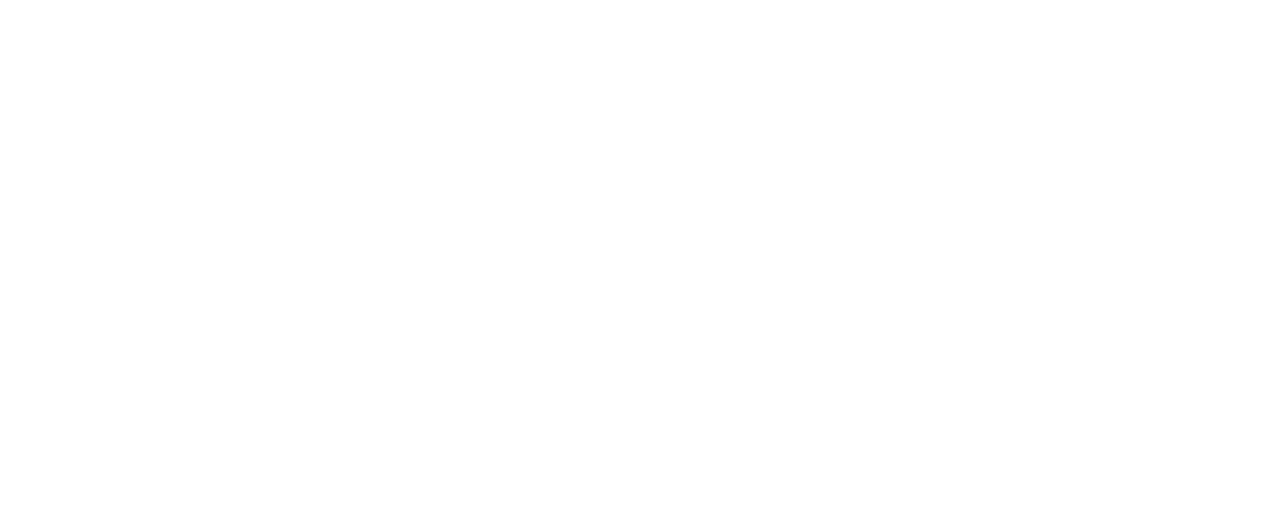
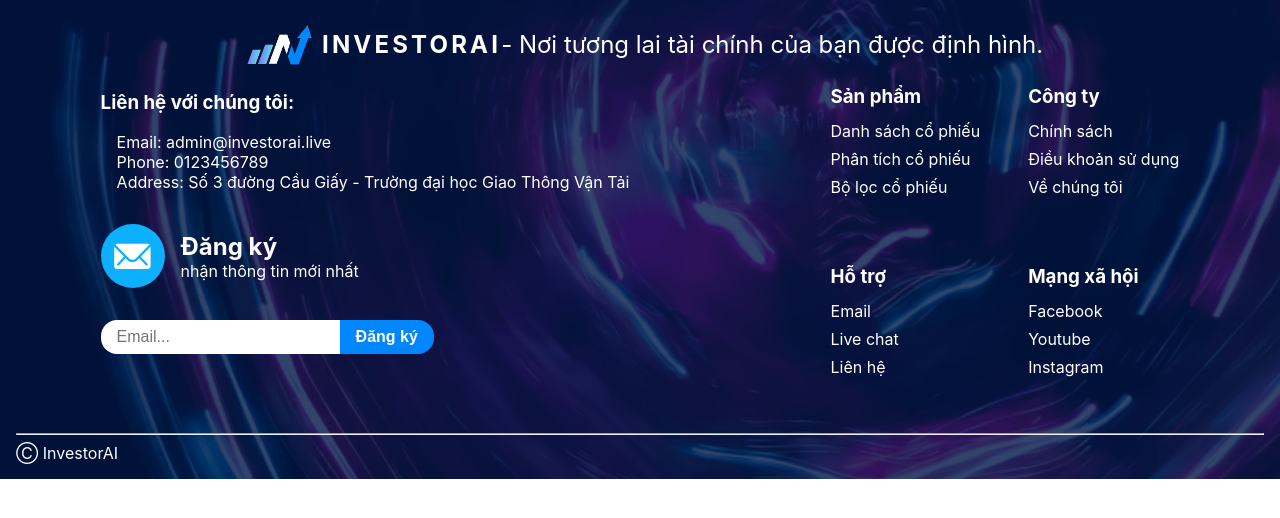
Before and after one commit to ltdungg/Investor-AI-Website, a React (Create React App) app in the folder frontend/: page / in a window 1280 px wide. Shown: the top 518 px of the page. Built offline with nearby package versions, Linux system fonts and the light colour scheme.

Commit message:
add: component  footer

```diff
--- a/frontend/src/App.js
+++ b/frontend/src/App.js
@@ -1,9 +1,11 @@
+import Footer from "./components/footer/Footer";
+
 function App() {
-  return (
-    <div className="App">
-
-    </div>
-  );
+    return (
+        <div className="App">
+            <Footer />
+        </div>
+    );
 }
 
 export default App;
--- /dev/null
+++ b/frontend/src/components/LogoItem/LogoItem.jsx
@@ -0,0 +1,13 @@
+import logo from "../../assets/icons/Logo.png";
+import LogoStyle from "./LogoItem.module.scss";
+
+function LogoItem(props) {
+    return (
+        <div className={`${LogoStyle.LogoItem} ${props.className}`}>
+            <img src={logo} alt="logo" />
+            INVESTORAI
+        </div>
+    );
+}
+
+export default LogoItem;
--- /dev/null
+++ b/frontend/src/components/LogoItem/LogoItem.module.scss
@@ -0,0 +1,16 @@
+@import "./../../styles/variable";
+@import "./../../styles/mixin";
+
+.LogoItem {
+  @include flex (center, center);
+  width: fit-content;
+  height: 2rem;
+  font-size: 1rem;
+  font-weight: bold;
+  color: $black;
+  letter-spacing: 0.2rem;
+
+  img {
+    height: 100%;
+  }
+}
--- /dev/null
+++ b/frontend/src/components/footer/Footer.jsx
@@ -0,0 +1,82 @@
+import LogoItem from "../LogoItem/LogoItem";
+import "./Footer.scss";
+
+import { IoIosMail } from "react-icons/io";
+function Footer() {
+    return (
+        <footer className="footer">
+            <div className="background"></div>
+            <div className="content">
+                <header>
+                    <LogoItem className="Logo" />
+                    <div>- Nơi tương lai tài chính của bạn được định hình.</div>
+                </header>
+                <section>
+                    <div className="left-side">
+                        <div className="contact">
+                            <h3>Liên hệ với chúng tôi:</h3>
+                            <div className="infor">
+                                <div>Email: admin@investorai.live</div>
+                                <div>Phone: 0123456789</div>
+                                <div>
+                                    Address: Số 3 đường Cầu Giấy - Trường đại
+                                    học Giao Thông Vận Tải
+                                </div>
+                            </div>
+                        </div>
+                        <div className="subcribe">
+                            <label htmlFor="sub">
+                                <div className="mail-icon">
+                                    <IoIosMail />
+                                </div>
+                                <div className="title">
+                                    <h3>Đăng ký</h3>
+                                    <p>nhận thông tin mới nhất</p>
+                                </div>
+                            </label>
+                            <form action="">
+                                <input
+                                    type="text"
+                                    name="subcribe"
+                                    id="sub"
+                                    placeholder="Email..."
+                                />
+                                <button type="submit">Đăng ký</button>
+                            </form>
+                        </div>
+                    </div>
+                    <div className="right-side">
+                        <div className="item">
+                            <h3>Sản phẩm</h3>
+                            <a href="./">Danh sách cổ phiếu</a>
+                            <a href="./">Phân tích cổ phiếu</a>
+                            <a href="./">Bộ lọc cổ phiếu</a>
+                        </div>
+                        <div className="item">
+                            <h3>Công ty</h3>
+                            <a href="./">Chính sách</a>
+                            <a href="./">Điều khoản sử dụng</a>
+                            <a href="./">Về chúng tôi</a>
+                        </div>
+                        <div className="item">
+                            <h3>Hỗ trợ</h3>
+                            <a href="./">Email</a>
+                            <a href="./">Live chat</a>
+                            <a href="./">Liên hệ</a>
+                        </div>
+                        <div className="item">
+                            <h3>Mạng xã hội</h3>
+                            <a href="./">Facebook</a>
+                            <a href="./">Youtube</a>
+                            <a href="./">Instagram</a>
+                        </div>
+                    </div>
+                </section>
+                <hr />
+                <footer>&#9400; InvestorAI</footer>
+            </div>
+        </footer>
+    );
+}
+
+export default Footer;
--- /dev/null
+++ b/frontend/src/components/footer/Footer.scss
@@ -0,0 +1,152 @@
+@import "./../../styles/variable";
+@import "./../../styles/mixin";
+
+footer.footer {
+    position: relative;
+    color: $white;
+
+    .background {
+        position: absolute;
+        top: 0;
+        bottom: 0;
+        left: 0;
+        right: 0;
+
+        background: url(./../../assets/images/background.png) no-repeat center;
+        background-size: cover;
+    }
+
+    .content {
+        position: relative;
+        background-color: rgba(0, 23, 72, 0.8);
+        padding: 1rem;
+        z-index: 1;
+    }
+
+    header {
+        @include flex(center, center);
+        $font-size: 1.5rem;
+
+        font-size: $font-size;
+
+        .Logo {
+            height: 3.5rem;
+            font-size: $font-size;
+            color: $white;
+        }
+    }
+
+    section {
+        @include flex(space-around, flex-start);
+        margin-bottom: 3rem;
+        gap: 2rem;
+
+        .left-side {
+            .infor {
+                margin-left: 1rem;
+            }
+
+            .subcribe {
+                label {
+                    @include flex(unset, center);
+                    @include margin-y(2rem);
+                    gap: 1rem;
+
+                    .mail-icon {
+                        $size: 4rem;
+                        @include block($size, 50%);
+                        @include flex(center, center);
+
+                        font-size: $size * 0.7;
+                        background-color: #0cb0ff;
+                    }
+
+                    .title {
+                        h3,
+                        p {
+                            margin: 0;
+                        }
+
+                        h3 {
+                            font-size: 1.5rem;
+                        }
+                    }
+                }
+
+                $radius: 1rem;
+                #sub,
+                button {
+                    padding: 0.5rem 1rem;
+                    margin: 0;
+                    border: none;
+                    font-size: 1rem;
+                }
+
+                #sub {
+                    border-top-left-radius: $radius;
+                    border-bottom-left-radius: $radius;
+
+                    &:focus {
+                        outline: none;
+                    }
+                }
+
+                button {
+                    background-color: #0086ff;
+                    border-top-right-radius: $radius;
+                    border-bottom-right-radius: $radius;
+                    color: $white;
+                    font-weight: bold;
+
+                    &:hover {
+                        background-color: #0059ff;
+                        cursor: pointer;
+                    }
+                }
+            }
+        }
+
+        .right-side {
+            display: grid;
+            grid-template-columns: auto auto;
+            justify-content: center;
+            align-items: flex-start;
+            gap: 3rem;
+
+            h3 {
+                @include margin-y(0.8rem);
+            }
+
+            .item a {
+                display: block;
+                text-decoration: none;
+                color: $white;
+                @include margin-y(0.5rem);
+
+                &:hover {
+                    color: rgb(123, 196, 255);
+                }
+            }
+        }
+    }
+}
+
+@media (max-width: $md) {
+    header {
+        flex-direction: column;
+    }
+
+    section {
+        flex-direction: column;
+        text-align: center;
+    }
+
+    .subcribe {
+        display: none;
+    }
+
+    .left-side,
+    .right-side {
+        width: 100%;
+    }
+}
--- /dev/null
+++ b/frontend/src/styles/_mixin.scss
@@ -0,0 +1,31 @@
+@mixin margin-x($width) {
+  margin-left: $width;
+  margin-right: $width;
+}
+
+@mixin margin-y($width) {
+  margin-top: $width;
+  margin-bottom: $width;
+}
+
+@mixin padding-x($width) {
+  padding-left: $width;
+  padding-right: $width;
+}
+
+@mixin padding-y($width) {
+  padding-top: $width;
+  padding-bottom: $width;
+}
+
+@mixin block($size, $radius) {
+  height: $size;
+  width: $size;
+  border-radius: $radius;
+}
+
+@mixin flex($justify, $align) {
+    display: flex;
+    justify-content: $justify;
+    align-items: $align;
+}
--- /dev/null
+++ b/frontend/src/styles/_variable.scss
@@ -0,0 +1,7 @@
+$sm: 576px;
+$md: 768px;
+$lg: 992px;
+$xl: 1200px;
+$xxl: 1400px;
+$white: #fff;
+$black: #000;
```
